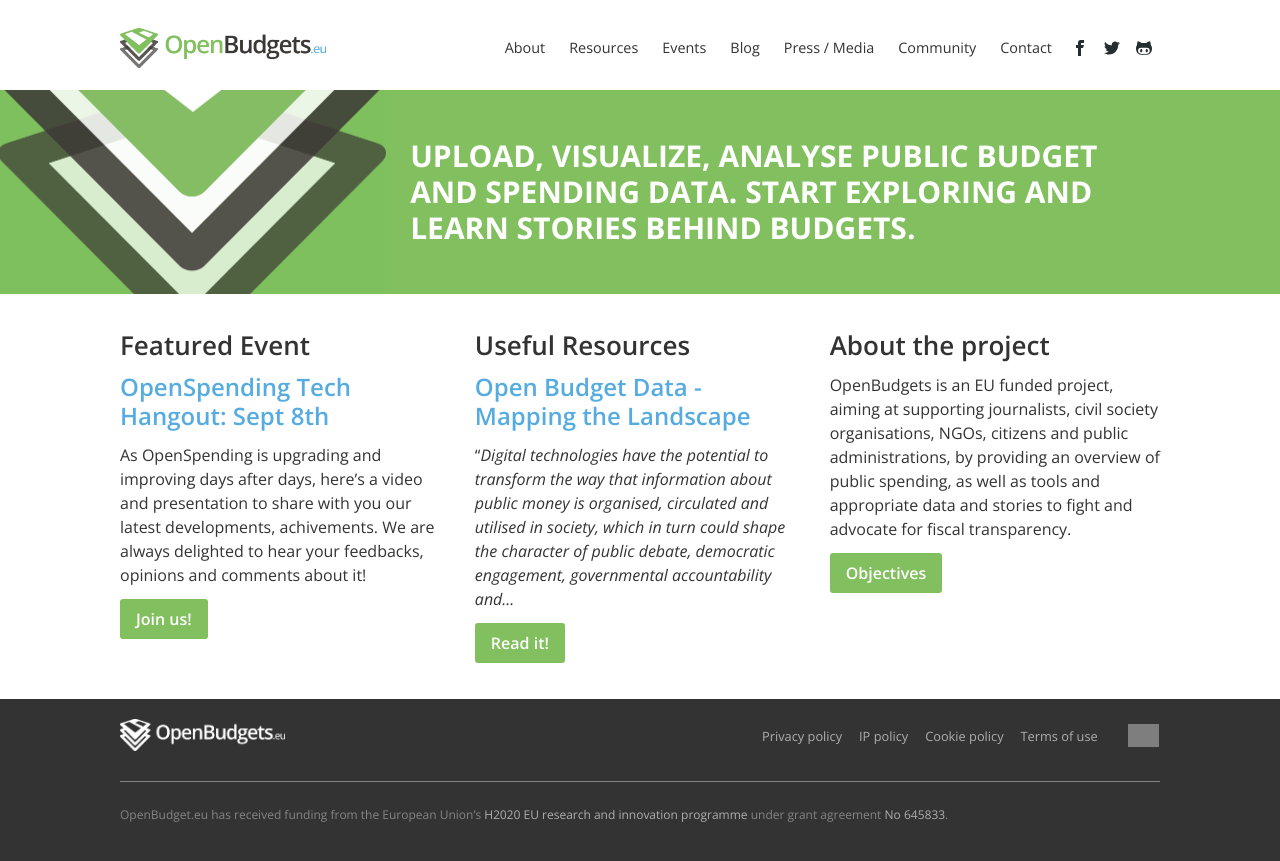
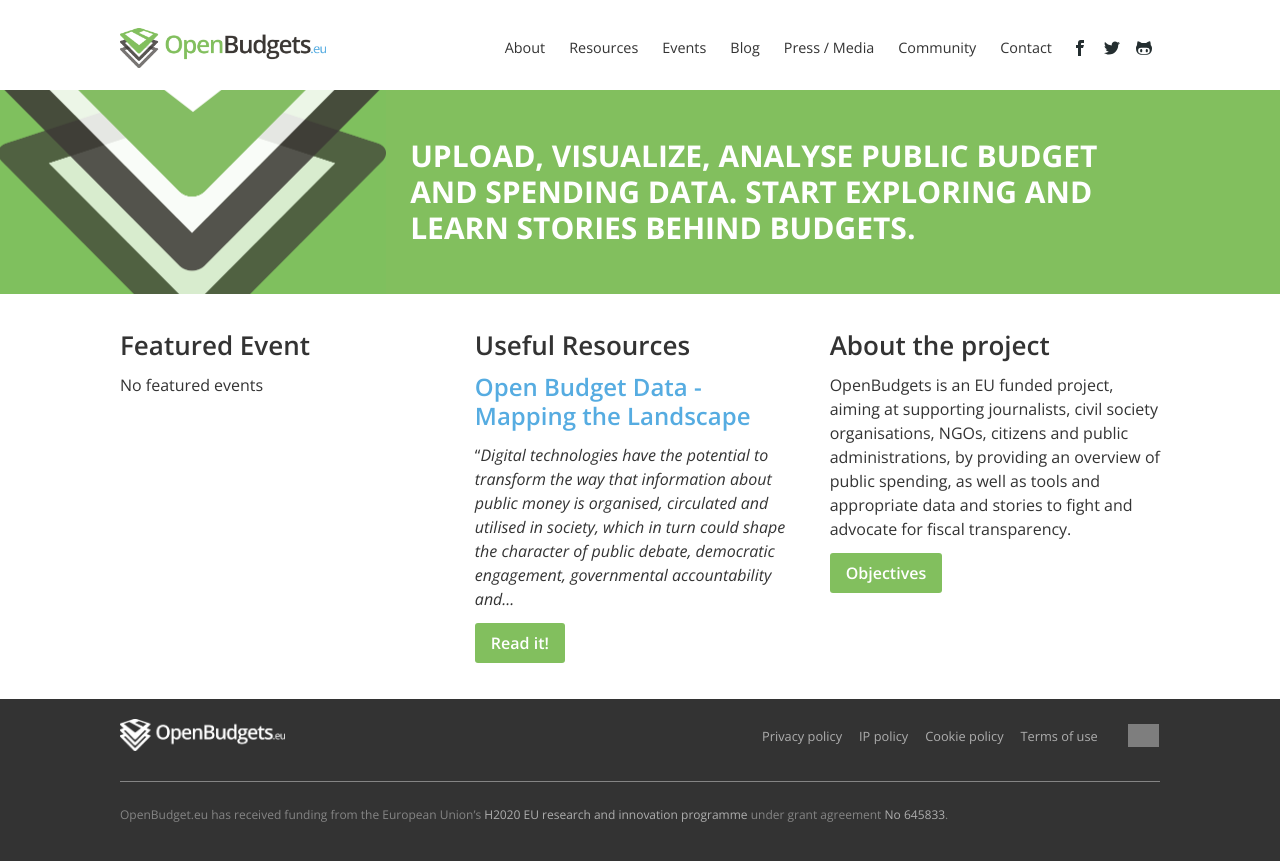
Before and after one commit to openbudgets/openbudgets.github.io, a Jekyll site: the page built from index.html, in a window 1280 px wide. Shown: the top 861 px of the page. Built offline with Jekyll 4.4.1, drawn with Linux system fonts in a browser that asks for light colours; nearby versions of some CDN libraries; grey boxes are pictures that could not be loaded.

Commit message:
cleaned event section

```diff
--- a/_data/events.yml
+++ b/_data/events.yml
@@ -1,22 +1,22 @@
 - title: "OpenSpending Tech Hangout: Sept 8th"
   date: 8 Sept 2015
-  status: featured
+  status: past
   description: |
-    As OpenSpending is upgrading and improving days after days, here's a video and presentation to share with you our latest developments, achivements. We are always delighted to hear your feedbacks, opinions and comments about it!
+    The Tech Hangouts are video conferences that present and highlight the latest developments and achivements related to OpenSpending.eu. In this call, several representatives of the OpenBudgets consortium joined to discuss strategy and cooperation over the course of the project. The video can be viewed <a href="https://www.youtube.com/watch?v=d6f14Tc7BUY">here</a>.
   link: https://discuss.okfn.org/t/tech-hangout-sept-2015/1046
 
 - title: "OpenBudgets.eu Kick-Off"
   date: 25 Aug 2015
-  status: future
+  status: past
   description: |
-    The OpenBudgets.EU kick-off took place on the 29th anf 30th of June in Bonn. During these two days the consortium partners met for the first time and officially launched the project
+    The OpenBudgets.EU kick-off took place on the 29th anf 30th of June in Bonn. During these two days the consortium partners met for the first time and officially launched the project. A report of the event can be found <a href="http://eis.iai.uni-bonn.de/blog/2015/07/openbudgets-kick-off-transparency-and-citizen-power-for-europe/">here</a> (Uni Bonn).
   link: http://openbudgets.eu/
 
 - title: "Summer School of Data 17-18 June Thessaloniki Greece"
   date: 28 June 2015
-  status: future
+  status: past
   description: |
-    The Summer School of Data took place on June, 17-18 in Thessaloniki, Greece. The Summer School of Data was addressed to scientists, students, trainers, journalists and healthcare professionals. It is structured in two (2) parallel programmes both referring to open knowledge
+    The Summer School of Data took place on June, 17-18 in Thessaloniki, Greece. The Summer School of Data was addressed to scientists, students, trainers, journalists and healthcare professionals. It is structured in two (2) parallel programmes both referring to open knowledge.
   link: http://openbudgets.eu/
 
 - title: "Test Event"
```
